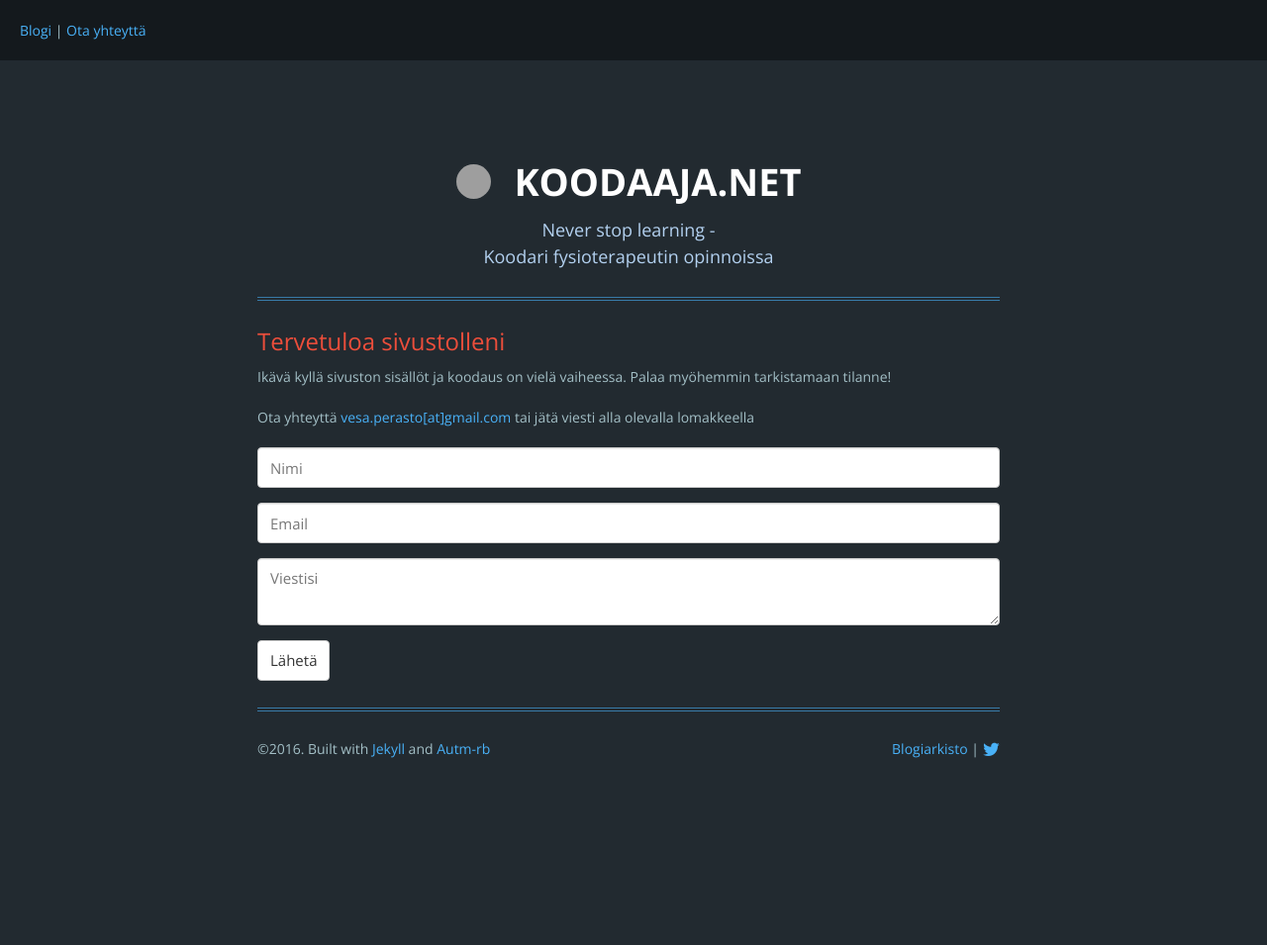
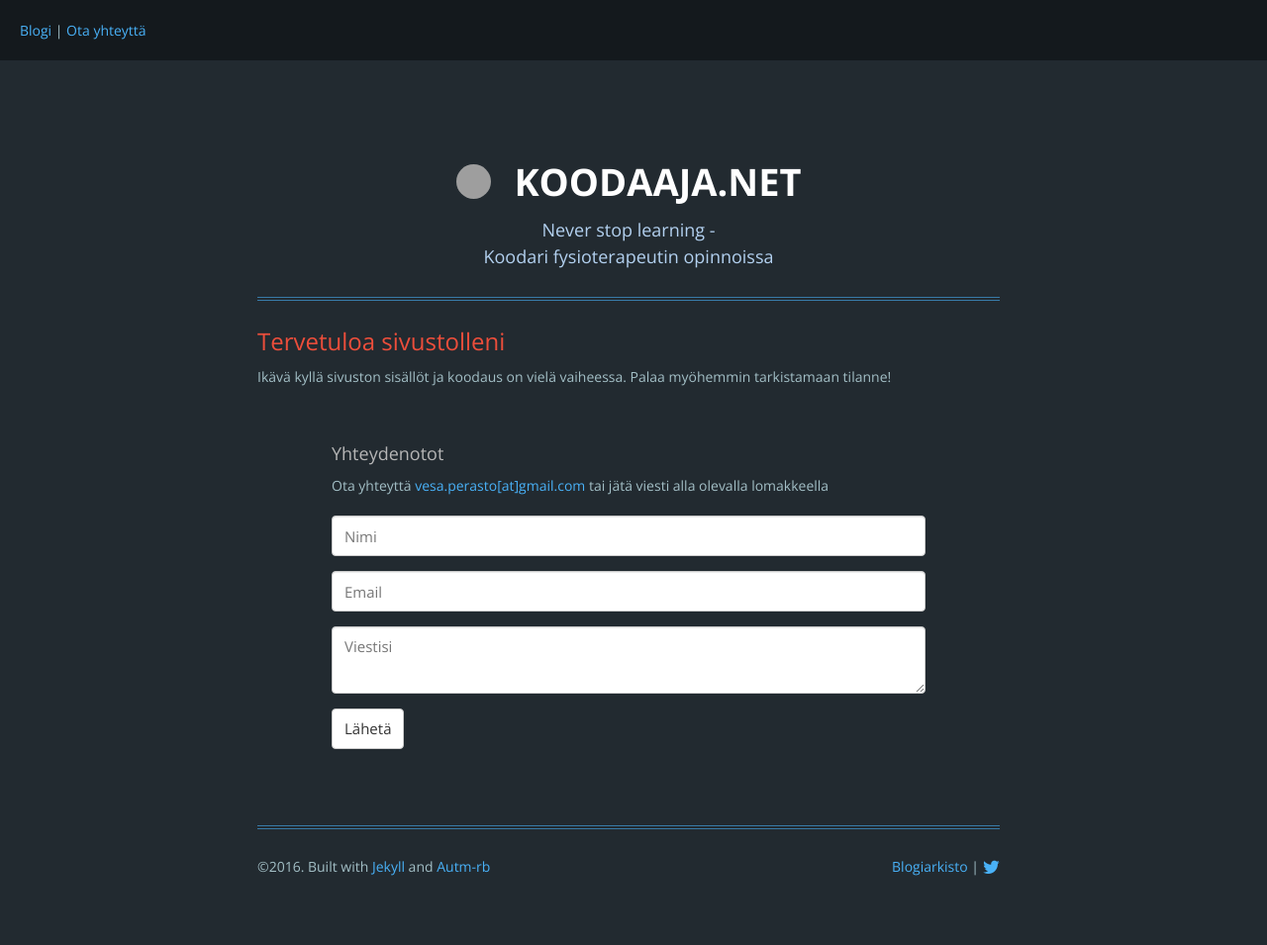
Before and after one commit to vperasto/vperasto.github.io, a Jekyll site: the page built from index.html, in a window 1280 px wide. Shown: the whole page at 99% size. Built offline with Jekyll 4.4.1, drawn with Linux system fonts in a browser that asks for light colours; nearby versions of some CDN libraries; comment, search, counter and statistics services are not loaded; before the commit the page ends 900 px from its top, so only the background shows below that; grey boxes are pictures that could not be loaded.

Commit message:
Added lomakeclass

```diff
--- a/index.html
+++ b/index.html
@@ -5,13 +5,13 @@ layout: welcome
 
  <div class="text-left">
 
-
   <h2>Tervetuloa sivustolleni</h2>
   <p>Ikävä kyllä sivuston sisällöt ja koodaus on vielä vaiheessa. Palaa myöhemmin tarkistamaan tilanne!</p>
 
-  <p>Ota yhteyttä <a href="mailto:vesa.perasto@gmail.com">vesa.perasto[at]gmail.com</a> tai jätä viesti alla olevalla lomakkeella</p>
+  <div class="lomake">
+    <h3>Yhteydenotot</h3>
+    <p>Ota yhteyttä <a href="mailto:vesa.perasto@gmail.com">vesa.perasto[at]gmail.com</a> tai jätä viesti alla olevalla lomakkeella</p>
 
-  <div class="lomake">
     <form id="contactform" method="POST">
       <div class="form-group"><input type="text" class="form-control"  name="name" placeholder="Nimi"></div>
       <div class="form-group"><input type="email" class="form-control" name="_replyto" placeholder="Email"></div>
--- a/public/stylesheets/styles.css
+++ b/public/stylesheets/styles.css
@@ -287,3 +287,9 @@ hr:after {
     padding: 20px;
     background-color: #14191d;
 }
+.lomake {
+    display: block;
+    max-width: 80%;
+    margin: 0 auto;
+    padding: 35px 0;
+}
```
